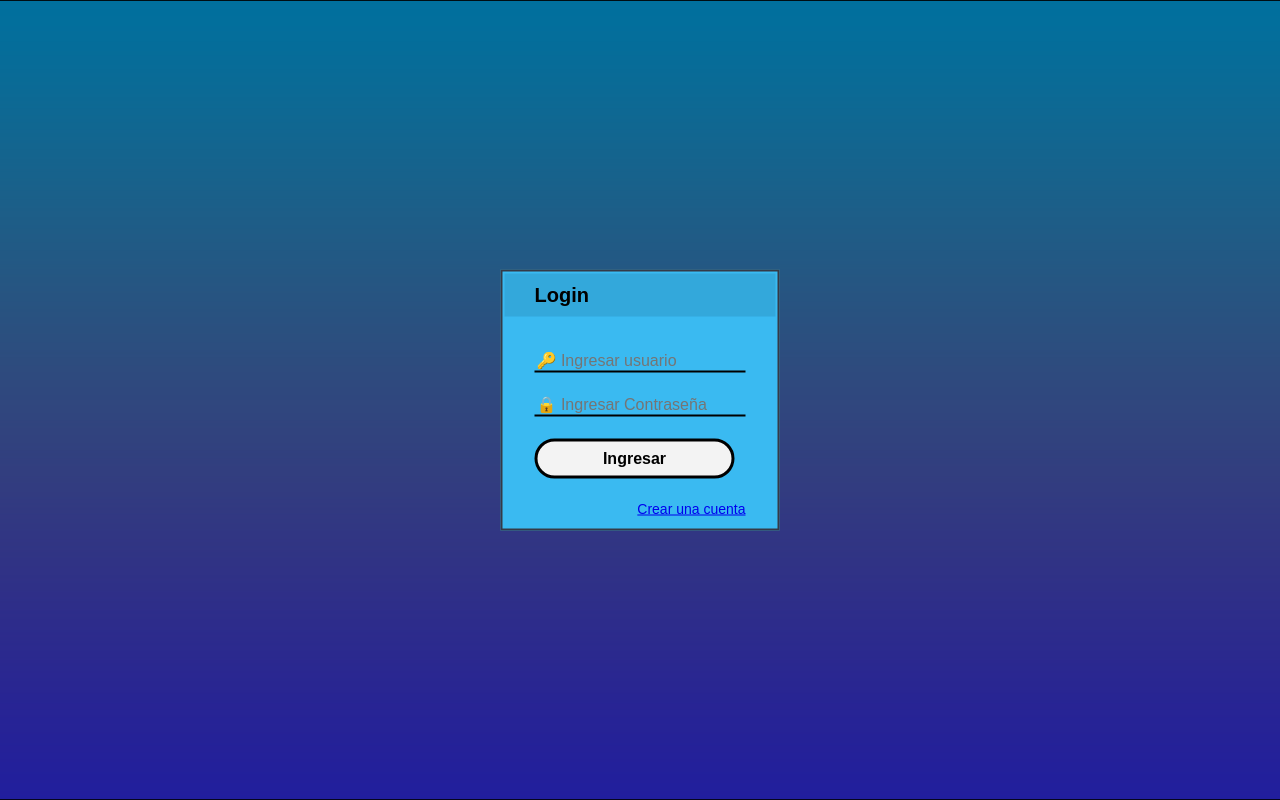
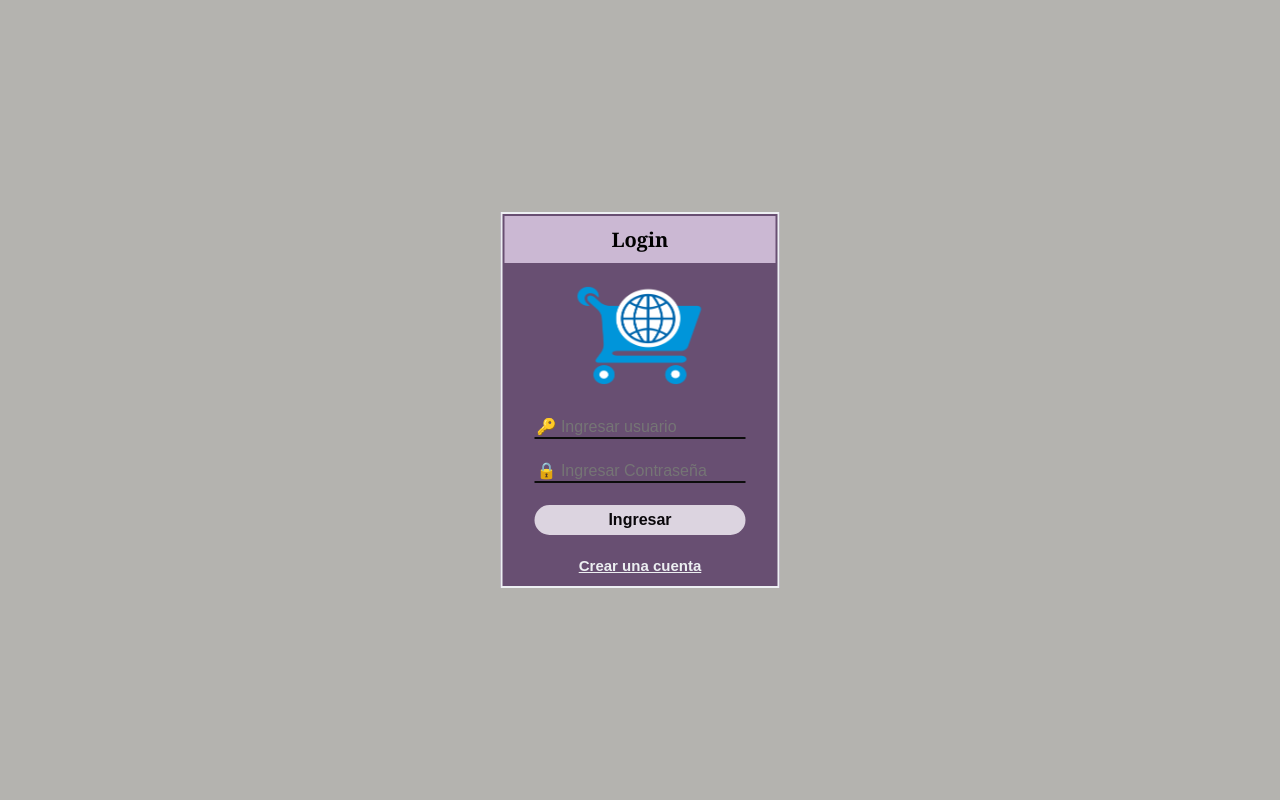
Before and after one commit to MiguelLorea/g5-ecommerce, a PHP site: page / in a window 1280 px wide. Run offline with PHP 8.4, Linux system fonts and the light colour scheme.

Commit message:
cambios en el diseño de login y pagina principal

```diff
--- a/carpeta_pagina_principal/css/pag-principal.css
+++ b/carpeta_pagina_principal/css/pag-principal.css
@@ -68,7 +68,9 @@ header {
     /* W3C, IE 10+/ Edge, Firefox 16+, Chrome 26+, Opera 12+, Safari 7+ */
     background-size: cover;
     background-attachment: fixed;
-    position: relative;
+    /*position: relative;*/
+    position:fixed;
+
 
 
     color: rgb(245, 248, 248);
@@ -76,6 +78,8 @@ header {
 
 
 }
+
+
 
 /*boton menu*/
 
--- a/login/index.php
+++ b/login/index.php
@@ -2,8 +2,9 @@
   <head>
     <meta charset="utf-8">
 	<meta name="viewport" content="width=device-width, initial-scale=1"/>
-    <title>VaidrollTeam Login</title>
+    <title> Login</title>
     <link rel="stylesheet" href="login.css">
+
   </head>
   <body>
 <div>
@@ -11,14 +12,14 @@
 
 <table>
 
-<tr><td style="background-color:#33A8DB;"><label>Login</label></td></tr>
-<tr><td><img src=""/></td></tr>
+<tr><td style="background-color: #CBB8D3;"><label><center>Login</center></label></td></tr>
+<tr><td><center><img src="icono.png"/></center></td></tr>
 <tr><td><input type="text" name="txtusuario" placeholder="&#128273; Ingresar usuario" required /></td></tr>
 <tr><td><input type="password" name="txtpassword" placeholder="&#128274; Ingresar Contraseña" required /> </td></tr>
-<tr><td><input type="submit" value="Ingresar" name="btningresar"/> </td></tr>
+<tr><td><input type="submit" value="Ingresar" name="btningresar"/></td></tr>
 
 <br>
-<tr><td><a href="registrar.php" style="float:right">Crear una cuenta</a></td></tr>
+<tr><td><a href="registrar.php"><center>Crear una cuenta</center></a></td></tr>
 
 </table>
 
@@ -33,7 +34,7 @@ include('conexion.php');
 session_start();
 if(isset($_SESSION['nombredelusuario']))
 {
-	header('location: ../formulario_registro/admin/altadetienda.php');
+	header('location: listar.php');
 }
 
 if(isset($_POST['btningresar']))
@@ -44,19 +45,17 @@ $pass = $_POST["txtpassword"];
 
 
 
-
-
 $query = mysqli_query($conn,"SELECT * FROM login WHERE usuario = '".$nombre."' and password = '".$pass."'");
 $nr = mysqli_num_rows($query);
 
 if($nr == 1)
 {
 	$_SESSION['nombredelusuario']=$nombre;
-	header("Location: ../formulario_registro/admin/altadetienda.php");
+	header("Location: listar.php");
 }
 else if ($nr == 0)
 {
-	echo "<script> alert('Usuario no existe');window.location= 'index.php' </script>";
+	//echo "<script> alert('Usuario no existe');window.location= 'index.php' </script>";
 }
 
 }
--- a/login/login.css
+++ b/login/login.css
@@ -1,22 +1,30 @@
 body {
   margin: 0;
   padding: 0;
-  background: url(fondo.png) no-repeat center top;
-  background-size: cover;
-  font-family: sans-serif;
+
+  background: #b4b3af /*url(fondo.png) no-repeat center top*/;
+  background-size:cover;
+  font-family:Georgia, 'Times New Roman', Times, serif;
+  display:flex;
+
 
 }
 
 table
 {
+
 	margin:0;
-	border: 2px solid #353A46;
-	background-color: #3ABAF1;
+	border: 2px solid #edf0f3;
+ 	background-color:#684f72;
 	top: 50%;
 	left: 50%;
 	position: absolute;
 	transform: translate(-50%,-50%);
+
+
 }
+
+
 
 td
 {
@@ -30,7 +38,7 @@ width: 100%;
 font-size: 16px;
 border: none;
 box-sizing: border-box;
-border-bottom: 2px solid black;
+border-bottom: 2px solid rgb(12, 12, 12);
 background: transparent;
 
 }
@@ -38,28 +46,53 @@ background: transparent;
 img
 {
 
+  width: 60%;
+  height: 100px;
+  padding: 10px;
+
 }
 
 label
 {
   font-size: 20px;
-font-weight: bold;
+  font-weight: bold;
 }
 
 input[type=submit]
 {
-  font-size: 16px;
-background-color: #f3f3f3;
-color:black;
-font-weight: bold;
-border-radius: 20px;
-height: 40px;
-width: 200px;
-border: solid;
+
+ font-weight: bold;
+ font-size: 16px;
+ background-color: #e9e3ec;
+ color:black;
+ border-radius: 20px;
+ height: 30px;
+ width: 100%;
+ border: 0;
+ cursor: pointer;
+ margin-bottom: 0;
+ opacity: 0.9;
+
 }
+
+input[type=submit]:hover{
+
+	opacity: 1;
+
+}
+
+input[type=submit]:active{
+
+  transform: scale(0.9);
+}
+
 
 a
 {
-	font-size: 14px;
+
+  font-weight: bold;
+	font-size: 15px;
+	color:#eceff1;
+  font-family: Arial, Helvetica, sans-serif;
 
 }
```
Also changed, not shown: carpeta_pagina_principal/index.php (+12 -11 lines), login/ecommerce.sql (+119 -2 lines), login/registrar.php (+4 -4 lines), login/icono.png (added).
